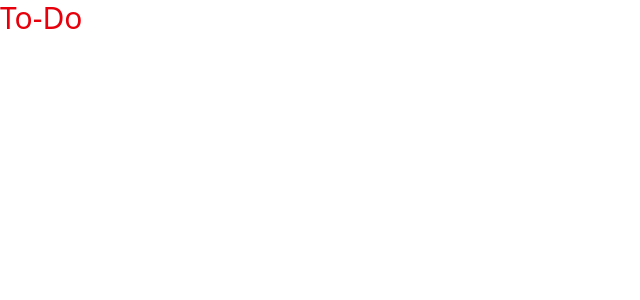
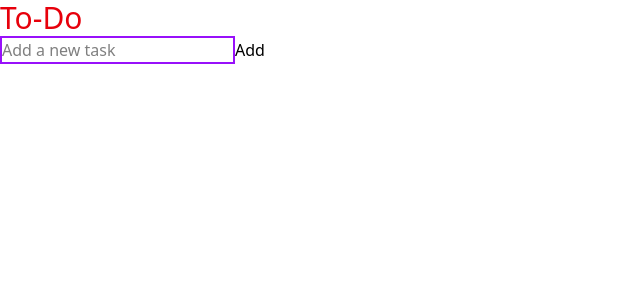
Before and after one commit to Nd3ritu/reactRecap, a React (Vite) app in the folder youtubeFinds/todo/: page / in a window 1280 px wide. Shown: the top 300 px of the page, without its empty margins (0-640 px from the left). Built offline with nearby package versions, Linux system fonts and the light colour scheme.

Commit message:
created tasklist in app.js for displaying to everyone the list using the map function, the settasklist is passed as props to the child component input.jsx and implemented in the handleaddtask function placed in the  add button using a spread operator which created a copy of the tasklists array

```diff
--- a/youtubeFinds/todo/src/App.jsx
+++ b/youtubeFinds/todo/src/App.jsx
@@ -1,14 +1,19 @@
 import { useState } from 'react'
-import reactLogo from './assets/react.svg'
-import viteLogo from '/vite.svg'
-
+import Input from './components/Input'
 
 function App() {
+  const [taskList , setTaskList] = useState([])
 
 
   return (
     <>
       <h1 className='text-3xl text-red-600'>To-Do </h1>
+      <Input  taskList={taskList} setTaskList={setTaskList}/>
+      <div>
+        {taskList.map((task, index) => (
+          <li key={index}>{task}</li>
+        ))}
+      </div>
     </>
   )
 }
--- a/youtubeFinds/todo/src/components/Input.jsx
+++ b/youtubeFinds/todo/src/components/Input.jsx
@@ -1,12 +1,31 @@
-const Input = () => {
+import { useState } from "react"
+
+
+const Input = ({taskList, setTaskList}) => {
+
+    const handleAddTask = (e) => {
+        e.preventDefault()
+        setTaskList([...taskList, input])
+        setInput("")
+
+    }
+
+
+    const [input, setInput] = useState("")
     return (
         <form>
             <input
             type="text"
             className="border-2 border-purple-600"
             placeholder="Add a new task"
+            value={input}
+            onChange={(e) => setInput(e.target.value)}
 
             />
+
+            <button onClick={handleAddTask}> Add</button>
         </form>
     )
 }
+
+export default Input
```
